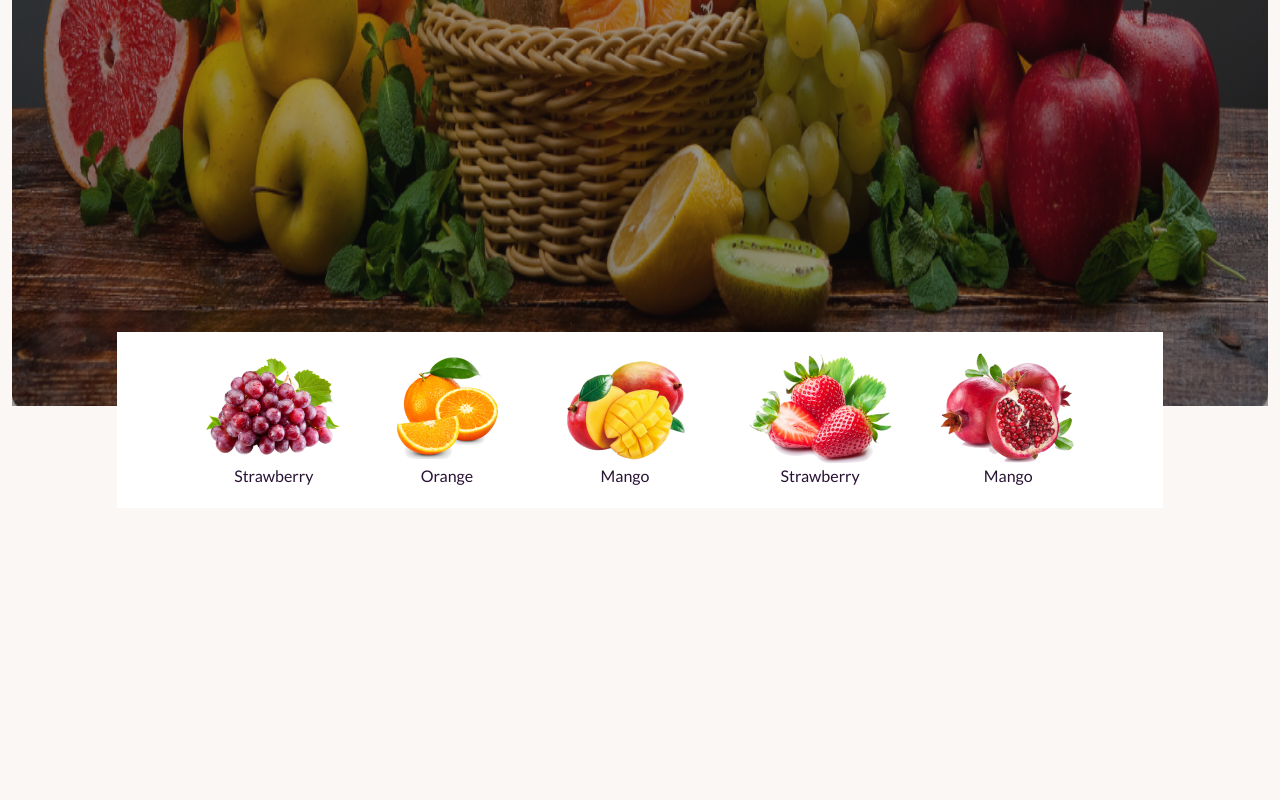
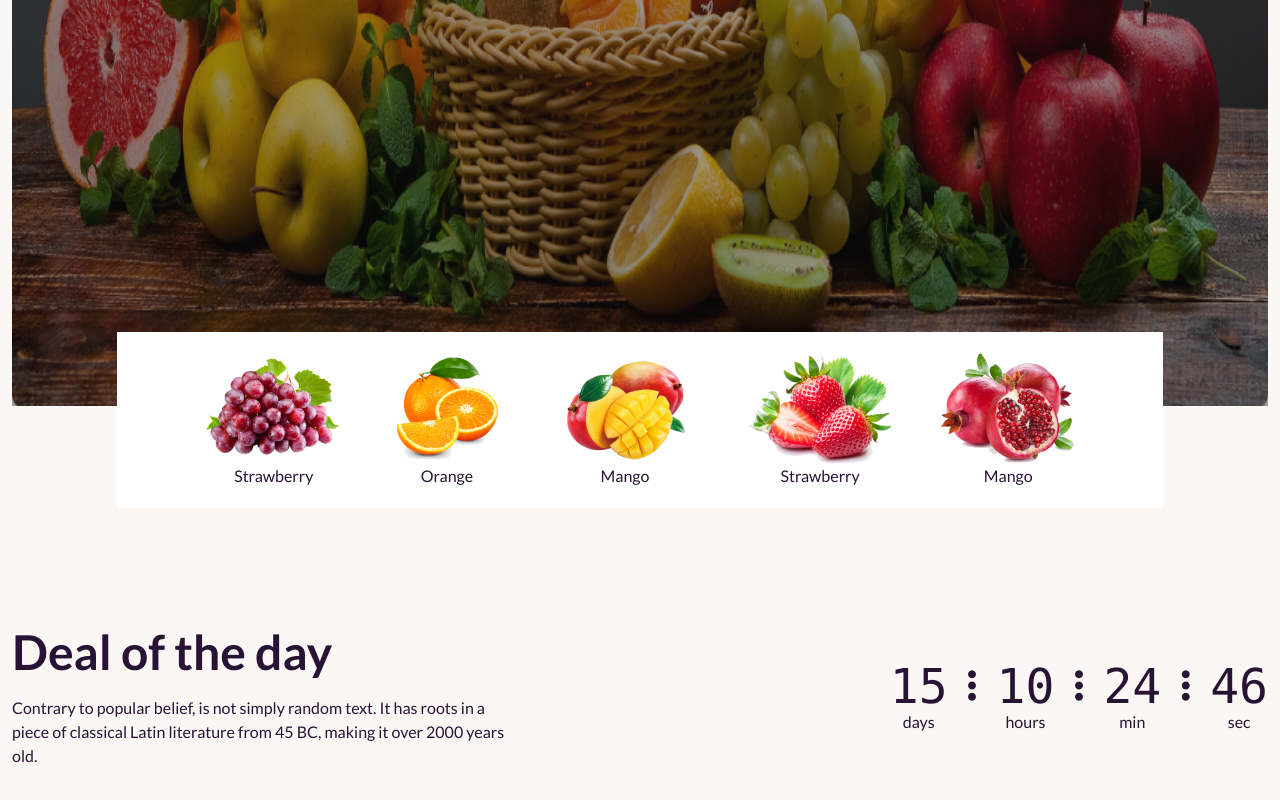
Before and after one commit to joydip62/fruit-brust, a plain HTML site: page index.html in a window 1280 px wide. Shown: the part 708-1508 px from the top of the page. Before the commit the page ends 1336 px from the top, so only its background shows below. Drawn offline with nearby package versions, Linux system fonts and the light colour scheme; grey boxes are pictures that could not be loaded.

Commit message:
countdown section done

```diff
--- a/index.html
+++ b/index.html
@@ -115,7 +115,6 @@
       <!-- banner section -->
       <div class="max-w-screen-xl mx-auto my-10">
         <div class="carousel w-full">
-
           <div id="slide1" class="carousel-item relative w-full">
             <img src="./img/banner1.png" class="w-full h-full" />
             <div
@@ -235,7 +234,6 @@
               <a href="#slide1" class="btn btn-circle">❯</a>
             </div>
           </div>
-
         </div>
 
         <div
@@ -266,7 +264,50 @@
     </header>
 
     <!-- main section -->
-    <main></main>
+    <main>
+      <!-- countdown section -->
+      <section class="max-w-screen-xl mx-auto my-10 text-center md:text-left gap-5 md:gap-16 lg:gap-96 flex flex-col md:flex-row justify-between items-center">
+        <div class="space-y-5">
+          <h2 class="text-5xl font-extrabold">Deal of the day</h2>
+          <p >
+            Contrary to popular belief, is not simply random text. It has roots
+            in a piece of classical Latin literature from 45 BC, making it over
+            2000 years old.
+          </p>
+        </div>
+        <div class="">
+          <div class="grid grid-flow-col gap-5 text-center auto-cols-max">
+            <div class="flex flex-col">
+              <span class="countdown font-mono text-5xl">
+                <span style="--value: 15"></span>
+              </span>
+              days
+            </div>
+            <i class="fa-solid fa-ellipsis-vertical text-4xl pt-1"></i>
+            <div class="flex flex-col">
+              <span class="countdown font-mono text-5xl">
+                <span style="--value: 10"></span>
+              </span>
+              hours
+            </div>
+            <i class="fa-solid fa-ellipsis-vertical text-4xl pt-1"></i>
+            <div class="flex flex-col">
+              <span class="countdown font-mono text-5xl">
+                <span style="--value: 24"></span>
+              </span>
+              min
+            </div>
+            <i class="fa-solid fa-ellipsis-vertical text-4xl pt-1"></i>
+            <div class="flex flex-col">
+              <span class="countdown font-mono text-5xl">
+                <span style="--value: 46"></span>
+              </span>
+              sec
+            </div>
+          </div>
+        </div>
+      </section>
+    </main>
 
     <!-- footer section -->
     <footer></footer>
```
